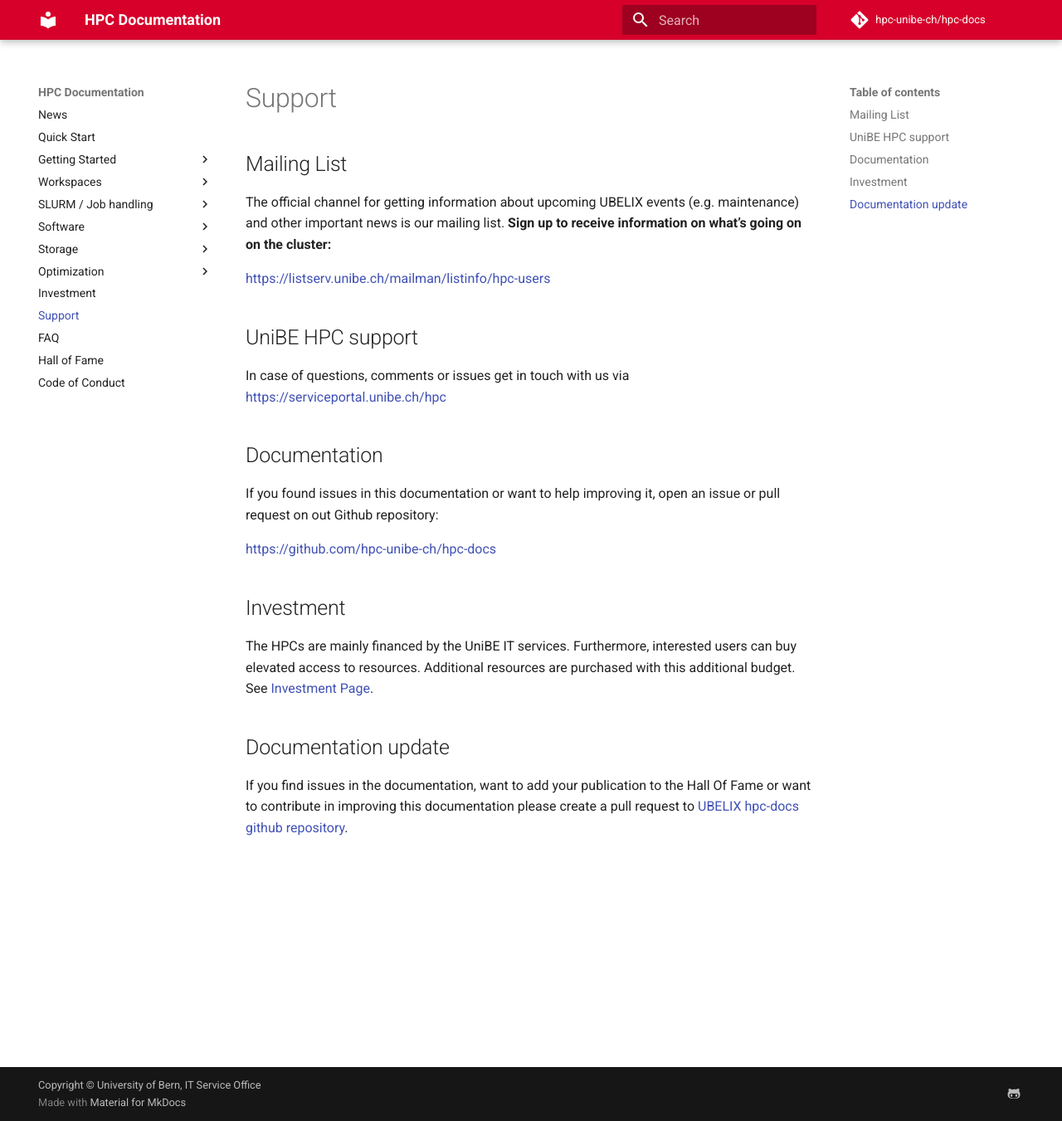
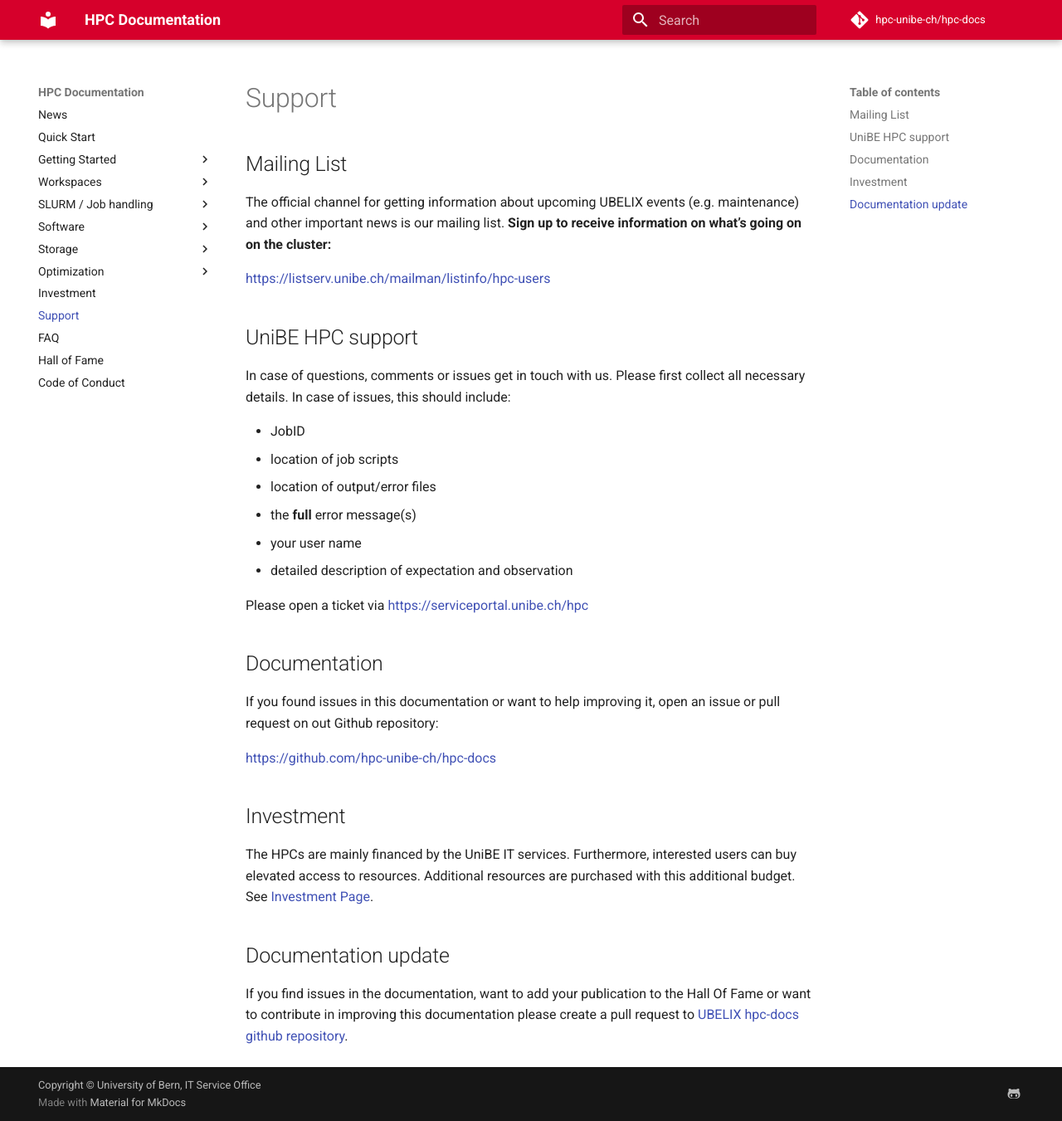
Before and after one commit to hpc-unibe-ch/hpc-unibe-ch.github.io, an MkDocs documentation site: the page built from docs/general/support.md, in a window 1280 px wide and 1351 px high. Shown: the whole window at 83% size. Built offline with MkDocs 1.6.1 and Material for MkDocs 9.7.7, drawn with Linux system fonts in a browser that asks for light colours; comment, search, counter and statistics services are not loaded.

Commit message:
ticket with details

```diff
--- a/docs/general/support.md
+++ b/docs/general/support.md
@@ -6,7 +6,17 @@
 [https://listserv.unibe.ch/mailman/listinfo/hpc-users](https://listserv.unibe.ch/mailman/listinfo/hpc-users)
 
 ## UniBE HPC support
-In case of questions, comments or issues get in touch with us via [https://serviceportal.unibe.ch/hpc](https://serviceportal.unibe.ch/hpc)
+In case of questions, comments or issues get in touch with us.
+Please first collect all necessary details. In case of issues, this should include:
+
+* JobID
+* location of job scripts
+* location of output/error files
+* the **full** error message(s)
+* your user name
+* detailed description of expectation and observation
+
+Please open a ticket via [https://serviceportal.unibe.ch/hpc](https://serviceportal.unibe.ch/hpc)
 
 ## Documentation
 If you found issues in this documentation or want to help improving it, open an issue or pull request on out Github repository:
```
